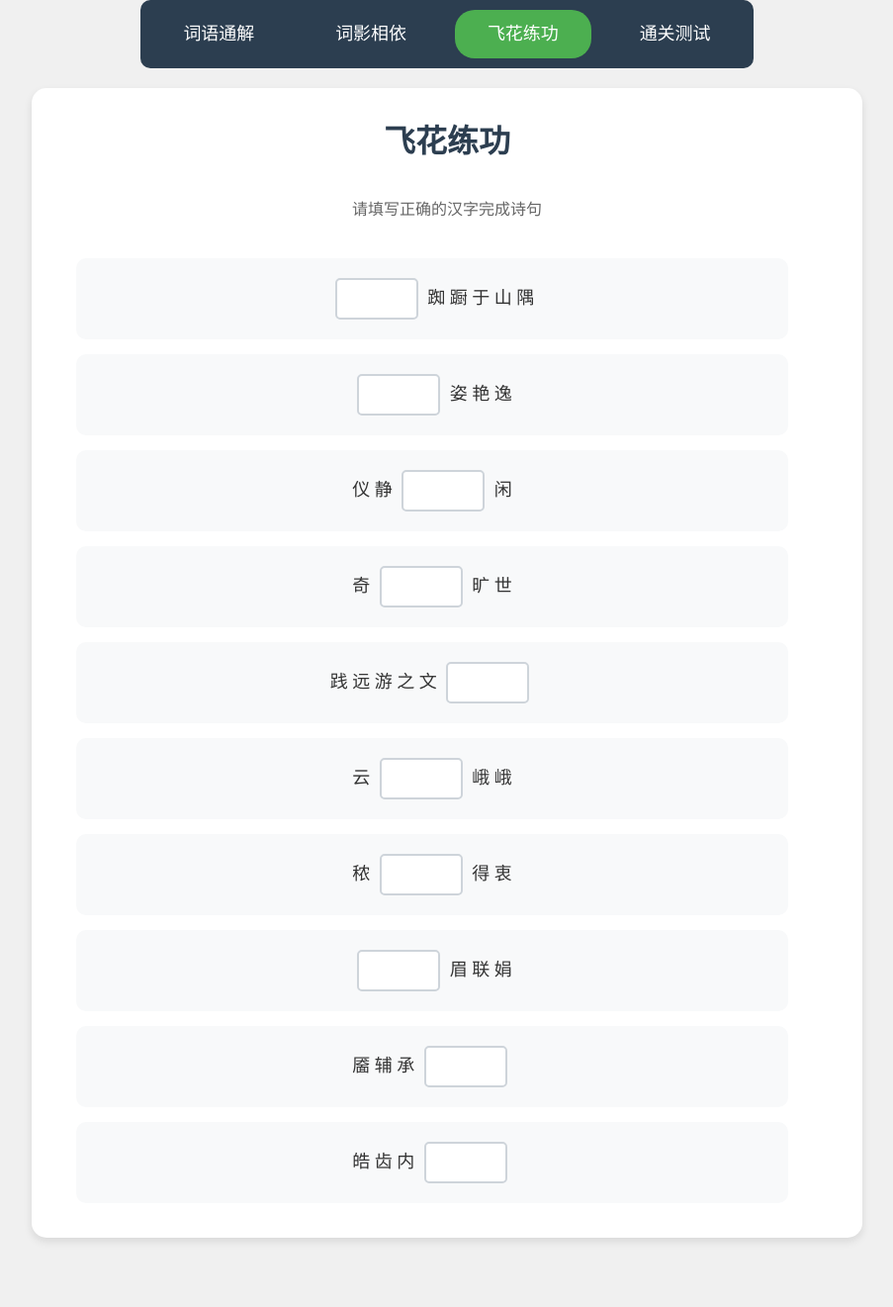
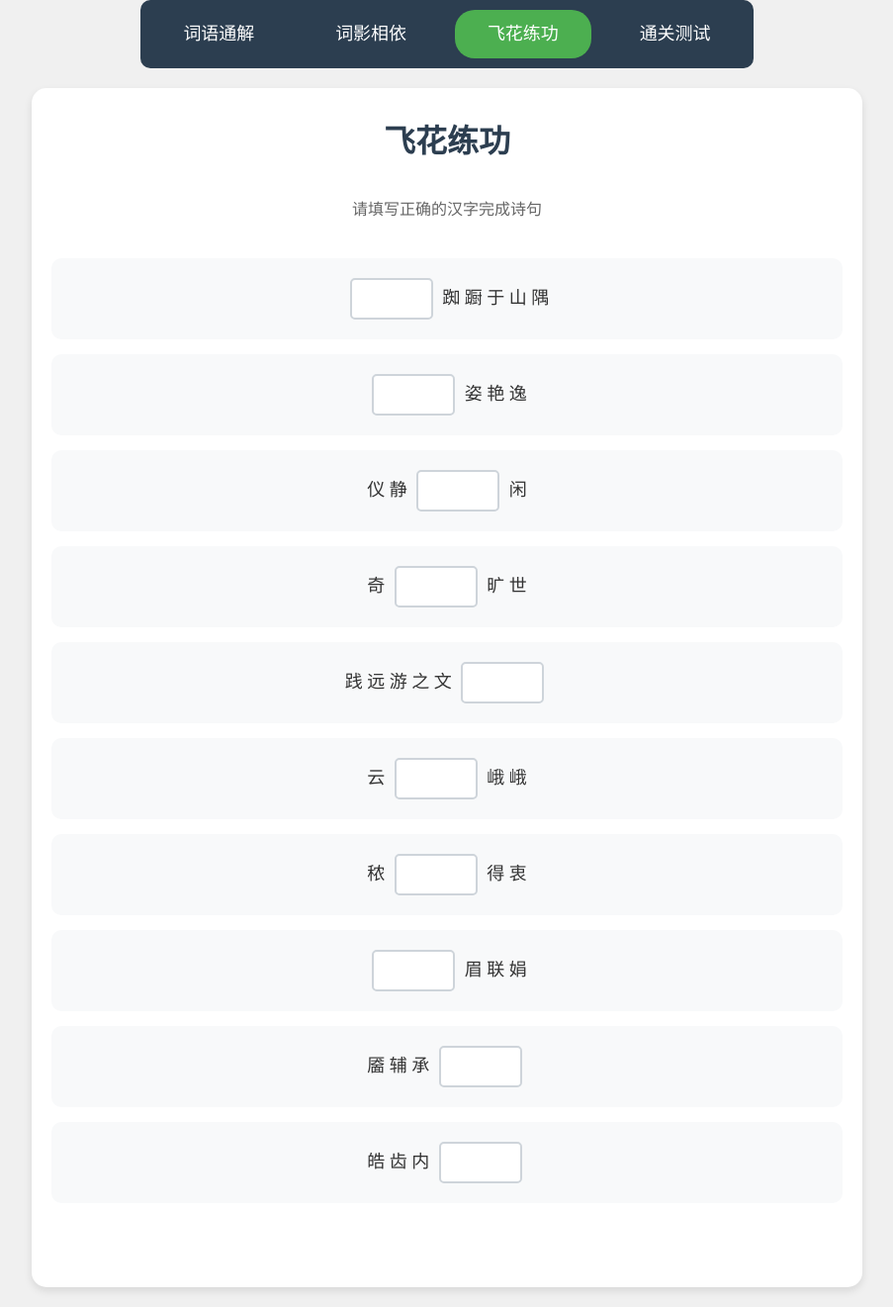
Before and after one commit to Z13670546710/Z13670546710.github.io, a PHP site: page /chyizxj/index3.html in a window 1280 px wide. Shown: the whole page at 99% size, without its empty margins (188-1091 px from the left). Run offline with PHP 8.4, Linux system fonts and the light colour scheme.

Commit message:
Update style.css

```diff
--- a/chyizxj/css/style.css
+++ b/chyizxj/css/style.css
@@ -196,7 +196,7 @@
     padding: 20px;
     box-shadow: 0 4px 8px rgba(0,0,0,0.1);
 }
-#questions-container{width: 90%;text-align: center;}
+#questions-container{width: 100%;text-align: center;}
 h1 {
     text-align: center;
     color: #2c3e50;
```
